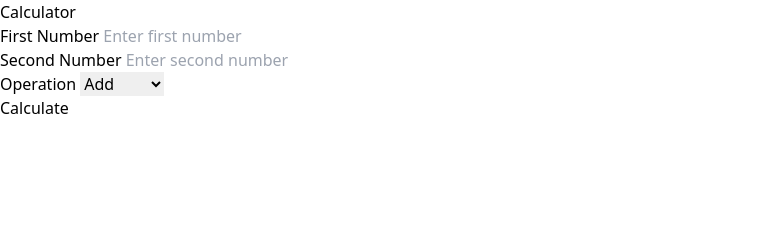
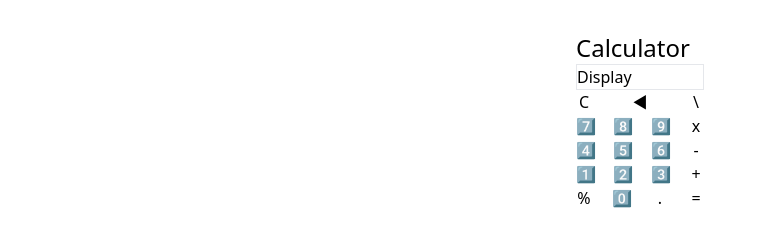
Before and after one commit to adeoyewole028/Calculator, a website: page index.html in a window 1280 px wide. Shown: the whole page, without its empty margins (0-766 px from the left). Drawn offline with Linux system fonts and the light colour scheme.

Commit message:
added calculator buttons

```diff
--- a/index.html
+++ b/index.html
@@ -7,48 +7,34 @@
     <title>Calculator</title>
     <link rel="stylesheet" href="./public/output.css" />
   </head>
-  <body>
-    <main>
-      <div class="container">
-        <div class="row">
-          <div class="col-md-12">
-            <h1>Calculator</h1>
+  <body class="flex justify-center">
+    <main class="flex mt-8">
+      <div class="w-32">
+        <div class="flex flex-col">
+          <div class="">
+            <h1 class="text-2xl">Calculator</h1>
           </div>
+          <div class="border">Display</div>
         </div>
-        <div class="row">
-          <div class="col-md-12">
-            <form action="index.php" method="post">
-              <div class="form-group">
-                <label for="firstNumber">First Number</label>
-                <input
-                  type="number"
-                  class="form-control"
-                  id="firstNumber"
-                  name="firstNumber"
-                  placeholder="Enter first number"
-                />
-              </div>
-              <div class="form-group">
-                <label for="secondNumber">Second Number</label>
-                <input
-                  type="number"
-                  class="form-control"
-                  id="secondNumber"
-                  name="secondNumber"
-                  placeholder="Enter second number"
-                />
-              </div>
-              <div class="form-group">
-                <label for="operation">Operation</label>
-                <select class="form-control" id="operation" name="operation">
-                  <option value="add">Add</option>
-                  <option value="subtract">Subtract</option>
-                  <option value="multiply">Multiply</option>
-                  <option value="divide">Divide</option>
-                </select>
-              </div>
-              <button type="submit" class="btn btn-primary">Calculate</button>
-            </form>
+        <div class="flex flex-col">
+          <div class="flex justify-center justify-between">
+            <button class="basis-4">C</button><button class="basis-4">◀</button><button class="basis-4">\</button>
+          </div>
+          <div class="flex justify-center justify-between">
+            <button class="basis-4">7️⃣</button><button class="basis-4">8️⃣</button><button class="basis-4">9️⃣</button
+            ><button class="basis-4">x</button>
+          </div>
+          <div class="flex justify-center justify-between">
+            <button class="basis-4">4️⃣</button><button class="basis-4">5️⃣</button><button class="basis-4">6️⃣</button
+            ><button class="basis-4">-</button>
+          </div>
+          <div class="flex justify-center justify-between">
+            <button class="basis-4">1️⃣</button><button class="basis-4">2️⃣</button><button class="basis-4">3️⃣</button
+            ><button class="basis-4">+</button>
+          </div>
+          <div class="flex justify-center justify-between">
+            <button class="basis-4">%</button><button class="basis-4">0️⃣</button><button class="basis-4">.</button
+            ><button class="basis-4">=</button>
           </div>
         </div>
       </div>
```
Also changed, not shown: public/output.css.
